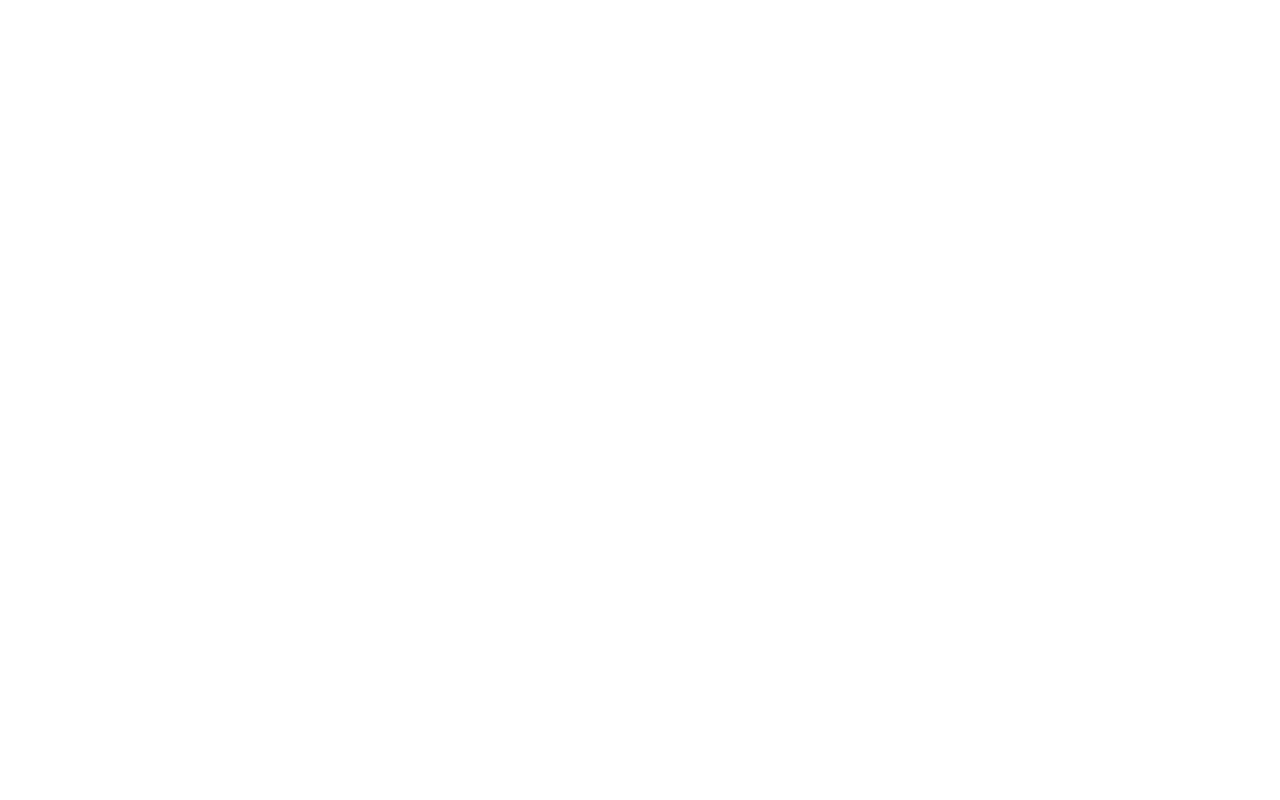
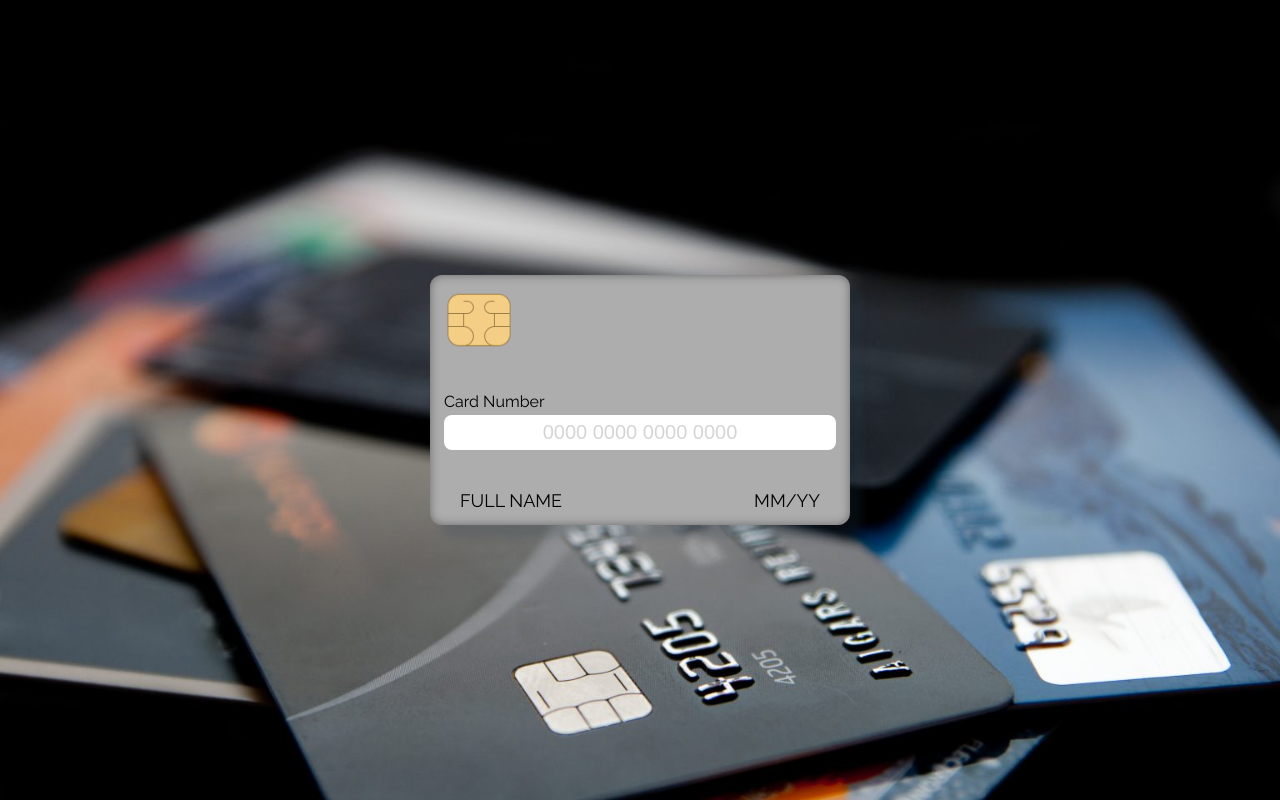
Before and after one commit to lekseff/AHJ_4_1, a plain HTML site: page index.html in a window 1280 px wide. Drawn offline with Linux system fonts and the light colour scheme; the site is published under a folder, as on GitHub Pages, so addresses that start at the root find nothing.

Commit message:
Deploying to gh-pages from @ lekseff/AHJ_4_1@d5060a1fd8412820cf4bbe68b08e553f94bc93ff 🚀

```diff
--- a/index.html
+++ b/index.html
@@ -1 +1 @@
-<!doctype html><html lang="en"><head><meta charset="UTF-8"><meta name="viewport" content="width=device-width,initial-scale=1"><meta http-equiv="X-UA-Compatible" content="ie=edge"><link rel="preconnect" href="https://fonts.googleapis.com"><link rel="preconnect" href="https://fonts.gstatic.com" crossorigin><link href="https://fonts.googleapis.com/css2?family=Raleway:wght@400;500&display=swap" rel="stylesheet"><title>Card Validator</title><link href="/main.css" rel="stylesheet"></head><body><script src="/main.js"></script></body></html>
+<!doctype html><html lang="en"><head><meta charset="UTF-8"><meta name="viewport" content="width=device-width,initial-scale=1"><meta http-equiv="X-UA-Compatible" content="ie=edge"><link rel="preconnect" href="https://fonts.googleapis.com"><link rel="preconnect" href="https://fonts.gstatic.com" crossorigin><link href="https://fonts.googleapis.com/css2?family=Raleway:wght@400;500&display=swap" rel="stylesheet"><title>Card Validator</title><link href="main.css" rel="stylesheet"></head><body><script src="main.js"></script></body></html>
```
Also changed, not shown: main.css (+1 -1 lines).
